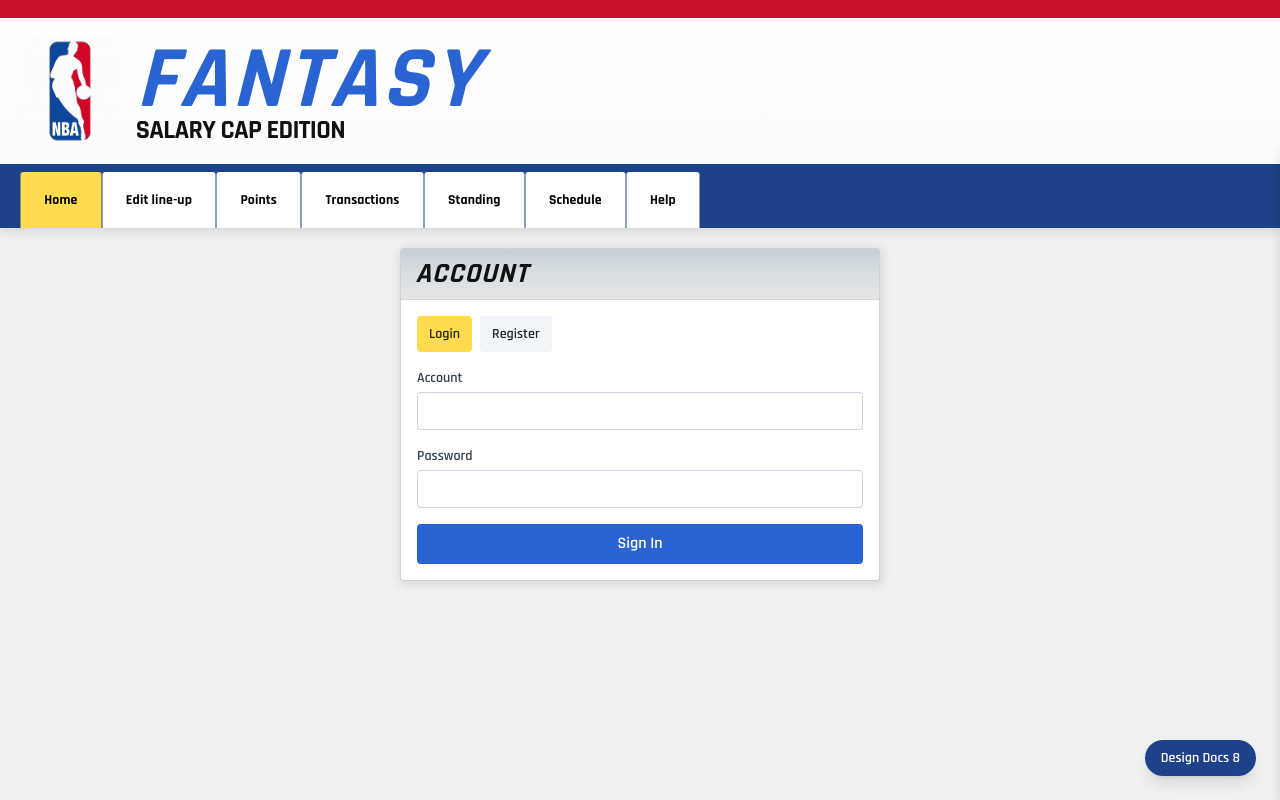
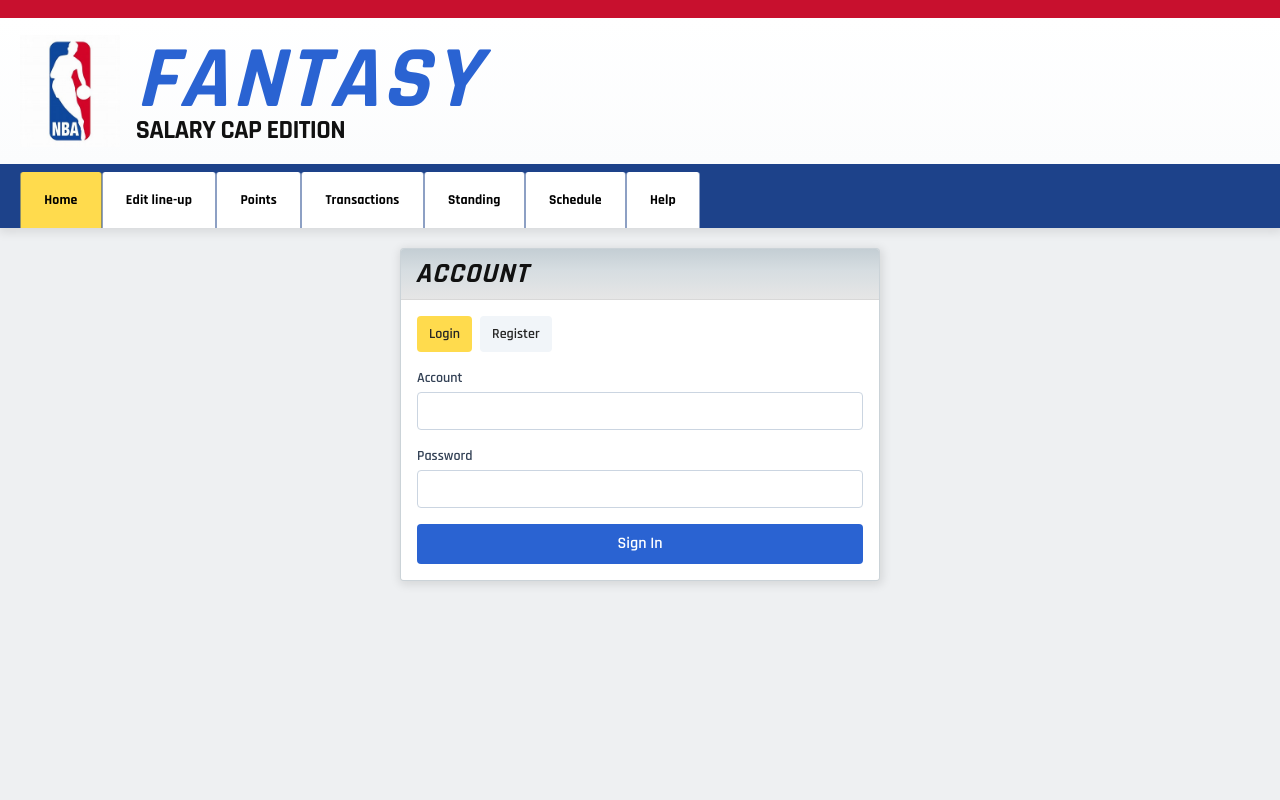
Before and after one commit to Levine-Lai/nba-playoffs-fantasy, a Next.js app in the folder frontend/: page / in a window 1280 px wide. Built offline with nearby package versions, Linux system fonts and the light colour scheme; no server answers.

Commit message:
Remove floating design docs entry

```diff
--- a/frontend/src/components/AppChrome.tsx
+++ b/frontend/src/components/AppChrome.tsx
@@ -2,14 +2,11 @@
 
 import Link from "next/link";
 import { usePathname } from "next/navigation";
-import { useMemo, useState } from "react";
-import DesignDocPanel from "@/components/DesignDocPanel";
+import { useMemo } from "react";
 
 interface AppChromeProps {
   children: React.ReactNode;
 }
-
-const PANEL_WIDTH = 420;
 
 const navItems = [
   { href: "/", label: "Home" },
@@ -23,8 +20,6 @@
 
 export default function AppChrome({ children }: AppChromeProps) {
   const pathname = usePathname();
-  const [panelOpen, setPanelOpen] = useState(false);
-
   const activePath = useMemo(() => pathname ?? "/", [pathname]);
 
   return (
@@ -68,8 +63,6 @@
       <main className="mx-auto w-full max-w-[1400px] px-3 py-5 transition-all duration-300 sm:px-5">
         {children}
       </main>
-
-      <DesignDocPanel open={panelOpen} onOpenChange={setPanelOpen} width={PANEL_WIDTH} />
     </div>
   );
 }
```
Also changed, not shown: 1 other file (tests, documents, lock files or other folders).
